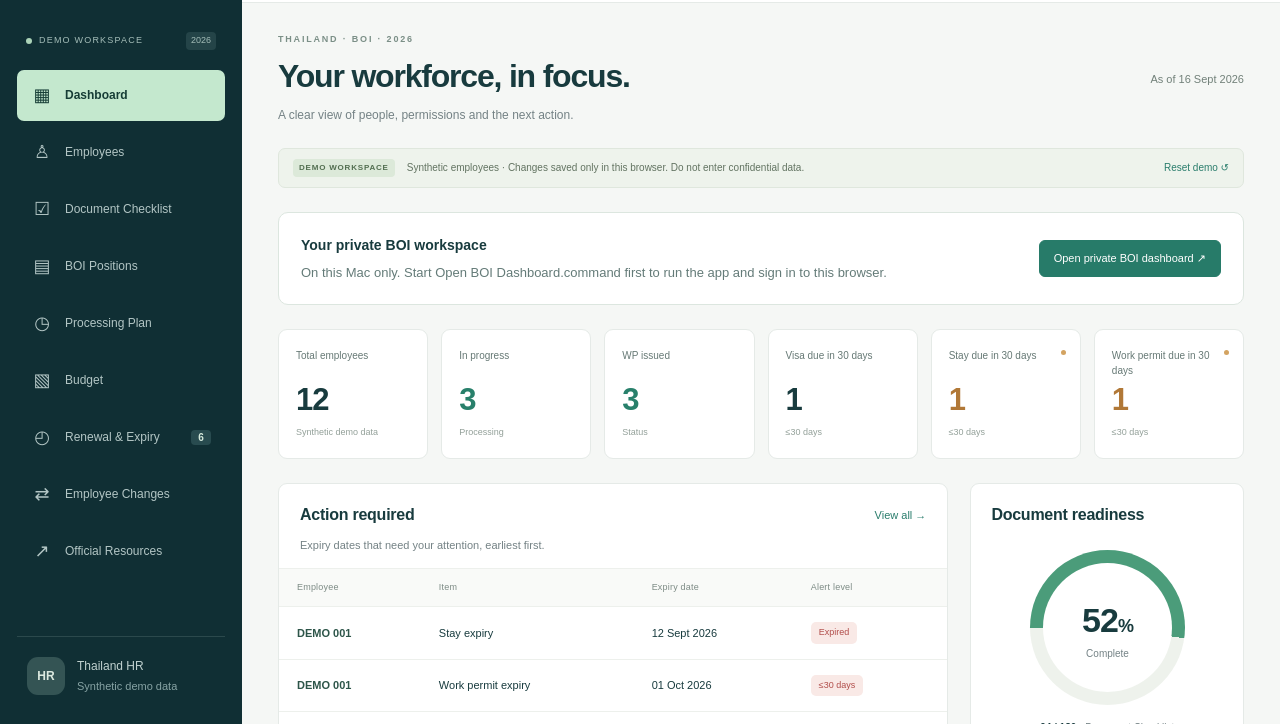
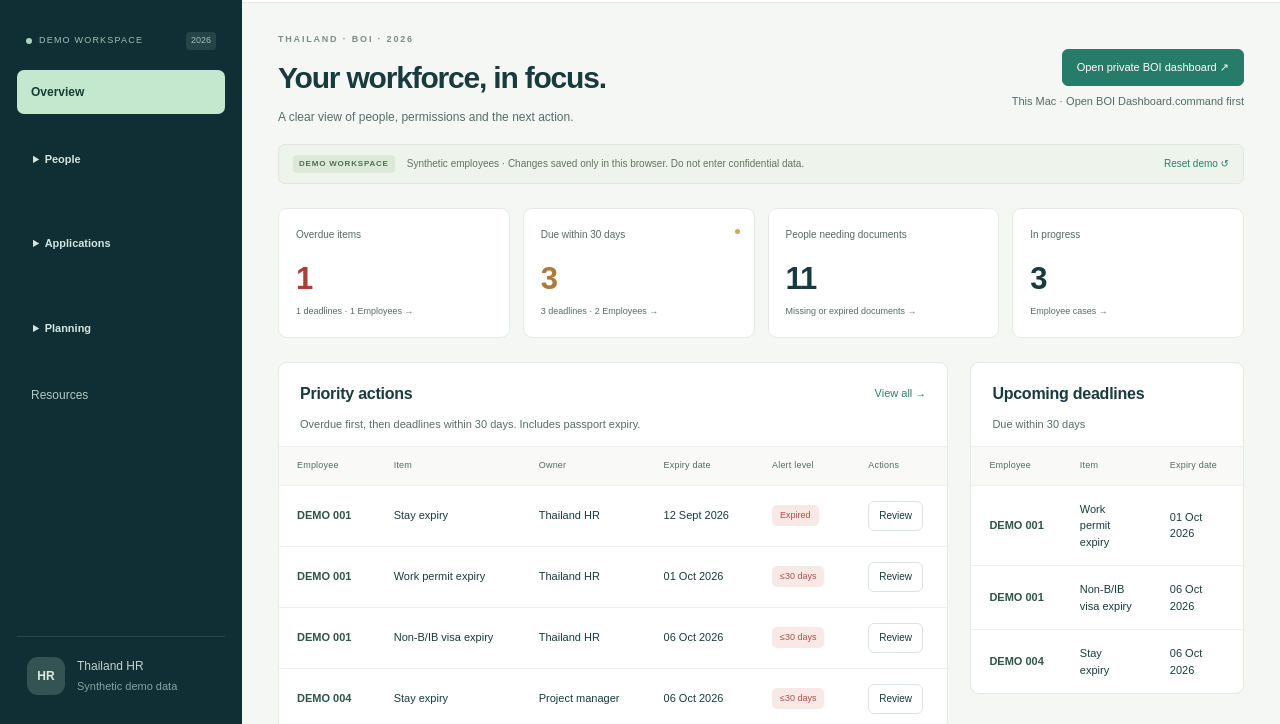
Before and after one commit to tonkla112/thailand-boi-china-toolkit-2026, a website with bundled scripts: page index.html in a window 1280 px wide. Shown: the part 75-799 px from the top of the page. Built offline with nearby package versions, Linux system fonts and the light colour scheme.

Commit message:
Prioritize dashboard actions and group navigation

```diff
--- a/css/styles.css
+++ b/css/styles.css
@@ -1460,3 +1460,96 @@ dialog > details {
     flex-direction: column;
   }
 }
+/* Keep decisions and deadlines ahead of background reporting. */
+.nav-group summary {
+  cursor: pointer;
+  padding: 17px 16px;
+  color: #d4e4df;
+  font-weight: 600;
+  border-radius: 7px;
+}
+.nav-group summary:hover {
+  background: #24484b;
+}
+.nav-group .nav-item {
+  margin-left: 14px;
+  padding-block: 12px;
+  font-size: 12px;
+}
+.heading-action {
+  display: flex;
+  flex-direction: column;
+  align-items: flex-end;
+  gap: 7px;
+}
+.heading-action small {
+  max-width: 310px;
+  color: #526b67;
+  font-size: 11px;
+  text-align: right;
+}
+.page-heading {
+  margin-bottom: 18px;
+}
+.page-heading h1 {
+  font-size: 30px;
+  margin: 8px 0;
+}
+.page-heading p,
+.panel-sub {
+  color: #566e68;
+}
+.priority-metrics {
+  grid-template-columns: repeat(4, minmax(0, 1fr));
+  margin-top: 20px;
+}
+.metric-link {
+  text-decoration: none;
+  color: inherit;
+  transition: border-color 0.15s;
+}
+.metric-link:hover {
+  border-color: #287e6c;
+  text-decoration: none;
+}
+.metric-link:focus-visible {
+  outline: 3px solid #287e6c;
+  outline-offset: 3px;
+}
+.metric-link.urgent strong {
+  color: #b23b36;
+}
+.metric > span,
+.metric small,
+th {
+  color: #556b65;
+}
+.readiness-summary {
+  padding: 4px 25px 26px;
+}
+.readiness-summary > strong {
+  font-size: 38px;
+  color: #a45e24;
+}
+.readiness-summary h3 {
+  margin: 3px 0;
+}
+.readiness-summary p {
+  color: #566e68;
+}
+@media (max-width: 800px) {
+  .priority-metrics {
+    grid-template-columns: repeat(2, minmax(0, 1fr));
+  }
+  .heading-action {
+    align-items: flex-start;
+  }
+  .heading-action small {
+    text-align: left;
+  }
+}
+@media (max-width: 500px) {
+  .page-heading h1 {
+    font-size: 26px;
+  }
+}
--- a/js/app.js
+++ b/js/app.js
@@ -128,33 +128,74 @@ function navigate(next) {
 }
 function shell() {
   const alerts = renewals(state).filter((r) => r.days <= 60).length;
-  return `<aside id="sidebar"><a class="brand" href="#dashboard"><span class="brand-mark">T<span>+</span></span><div>THAILAND BOI<small>${t("workspace")}</small></div></a><div class="workspace-tag"><span class="live-dot"></span>${t("demo")}<span>2026</span></div><nav aria-label="${t("menu")}">${routes.map((r, i) => `<a href="#${r}" class="nav-item ${route === r ? "active" : ""}" ${route === r ? 'aria-current="page"' : ""}><span class="nav-icon" aria-hidden="true">${icons[i]}</span>${t(r)}${r === "renewals" && alerts ? `<b>${alerts}</b>` : ""}</a>`).join("")}</nav><div class="sidebar-bottom"><span class="avatar">HR</span><div>${t("ownerHR")}<small>${t("demoData")}</small></div></div></aside><div class="main-shell"><header><div class="header-left"><button id="menu" class="icon-button" aria-label="${t("menu")}" aria-expanded="false">☰</button><span class="breadcrumb">${t("workspace")} <span>/</span> <b>${t(route)}</b></span></div><div class="header-right"><select id="language" aria-label="${t("language")}">${options(
+  return `<aside id="sidebar"><a class="brand" href="#dashboard"><span class="brand-mark">T<span>+</span></span><div>THAILAND BOI<small>${t("workspace")}</small></div></a><div class="workspace-tag"><span class="live-dot"></span>${t("demo")}<span>2026</span></div><nav aria-label="${t("menu")}">${[
+    ["overviewNav", ["dashboard"]],
+    ["peopleNav", ["employees", "changes"]],
+    ["applicationsNav", ["documents", "positions"]],
+    ["planningNav", ["batches", "renewals", "budget"]],
+    ["resourcesNav", ["resources"]],
+  ]
+    .map(([name, children]) =>
+      children.length === 1
+        ? `<a class="nav-item ${route === children[0] ? "active" : ""}" href="#${children[0]}" ${route === children[0] ? 'aria-current="page"' : ""}>${t(name)}</a>`
+        : `<details class="nav-group" ${children.includes(route) ? "open" : ""}><summary>${t(name)}</summary>${children.map((r) => `<a class="nav-item ${route === r ? "active" : ""}" href="#${r}" ${route === r ? 'aria-current="page"' : ""}>${t(r)}</a>`).join("")}</details>`,
+    )
+    .join(
+      "",
+    )}</nav><div class="sidebar-bottom"><span class="avatar">HR</span><div>${t("ownerHR")}<small>${t("demoData")}</small></div></div></aside><div class="main-shell"><header><div class="header-left"><button id="menu" class="icon-button" aria-label="${t("menu")}" aria-expanded="false">☰</button><span class="breadcrumb">${t("workspace")} <span>/</span> <b>${t(route)}</b></span></div><div class="header-right"><select id="language" aria-label="${t("language")}">${options(
     [
       ["en", "EN · English"],
       ["zh", "中文"],
       ["th", "ไทย"],
     ],
     language,
-  )}</select><button class="icon-button notification" data-nav="renewals" aria-label="${t("renewals")}">◴<i>${alerts}</i></button><span class="avatar small-avatar">HR</span></div></header><main id="main"><div class="page-heading"><div><div class="eyebrow">THAILAND · BOI · 2026</div><h1>${route === "dashboard" ? t("overview") : t(route)}</h1><p>${route === "dashboard" ? t("overviewSub") : route === "employees" ? t("appName") : route === "resources" ? t("reviewed") : t("sourceNote")}</p></div><div class="heading-action">${route === "employees" ? `<button class="button primary" data-edit="employees" data-id="">+ ${t("addEmployee")}</button>` : route === "changes" ? `<button class="button primary" data-edit="changes" data-id="">+ ${t("add")}</button>` : `<span class="today">${t("asOf")} ${date(today())}</span>`}</div></div><div class="demo-banner"><span class="demo-pill">${t("demo")}</span><span>${t("demoNote")}</span><button class="text-button" id="reset">${t("reset")} ↺</button></div>${route === "dashboard" ? `<section class="local-dashboard-shortcut"><div><strong>${t("privateDashboard")}</strong><p>${t("privateDashboardHelp")}</p></div><a class="button primary" href="http://127.0.0.1:4180/" target="_blank" rel="noopener noreferrer">${t("openPrivateDashboard")} ↗</a></section>` : ""}<div id="content"></div><footer>${t("appName")}<span>${t("asOf")} ${date(today())} · Asia/Bangkok</span></footer></main></div>`;
+  )}</select><button class="icon-button notification" data-nav="renewals" aria-label="${t("renewals")}">◴<i>${alerts}</i></button><span class="avatar small-avatar">HR</span></div></header><main id="main"><div class="page-heading"><div><div class="eyebrow">THAILAND · BOI · 2026</div><h1>${route === "dashboard" ? t("overview") : t(route)}</h1><p>${route === "dashboard" ? t("overviewSub") : route === "employees" ? t("appName") : route === "resources" ? t("reviewed") : t("sourceNote")}</p></div><div class="heading-action">${route === "dashboard" ? `<a class="button primary" href="http://127.0.0.1:4180/" target="_blank" rel="noopener noreferrer">${t("openPrivateDashboard")} ↗</a><small>${t("localLaunchHint")}</small>` : route === "employees" ? `<button class="button primary" data-edit="employees" data-id="">+ ${t("addEmployee")}</button>` : route === "changes" ? `<button class="button primary" data-edit="changes" data-id="">+ ${t("add")}</button>` : `<span class="today">${t("todayLabel")} ${date(today())}</span>`}</div></div><div class="demo-banner"><span class="demo-pill">${t("demo")}</span><span>${t("demoNote")}</span><button class="text-button" id="reset">${t("reset")} ↺</button></div><div id="content"></div><footer>${t("appName")}<span>${t("todayLabel")} ${date(today())} · Asia/Bangkok</span></footer></main></div>`;
 }
 function dashboard() {
-  const r = renewals(state),
-    within = (k) =>
-      r.filter((x) => x.item === k && x.days >= 0 && x.days <= 30).length;
-  const active = state.employees;
-  const count = (s) => active.filter((e) => e.status === s).length;
-  const allDone = active.map((e) => completion(state, e.id));
-  const sum = allDone.reduce((a, p) => a + p.done, 0),
-    total = allDone.reduce((a, p) => a + p.total, 0);
-  return `<div class="metrics">${metric(t("totalEmployees"), active.length, t("demoData"))}${metric(t("inProgress"), count("processing"), t("processing"), "teal")}${metric(t("wpIssued"), count("wpIssued"), t("status"), "teal")}${metric(t("visa30"), within("visaExpiry"), t("red"))}${metric(t("stay30"), within("stayExpiry"), t("red"), "warning")}${metric(t("wp30"), within("wpExpiry"), t("red"), "warning")}</div><div class="dashboard-grid"><div>${section(t("actionRequired"), `<p class="panel-sub">${t("expirySub")}</p>${renewalTable(r.filter((x) => x.days <= 60).slice(0, 5), true)}`, `<button class="text-button" data-nav="renewals">${t("viewAll")} →</button>`)}</div><div class="readiness">${section(t("documentProgress"), `<div class="ring" style="--percent:${total ? (sum / total) * 100 : 0}"><div><strong>${total ? Math.round((sum / total) * 100) : 0}<small>%</small></strong><span>${t("complete")}</span></div></div><div class="readiness-foot"><b>${sum} / ${total}</b><span>${t("documents")}</span></div><button class="button full" data-nav="documents">${t("viewAll")} →</button>`)}</div></div><div class="two-columns">${section(t("statusChart"), `<div class="chart">${statuses.map((s) => `<div class="chart-row"><span>${text(s)}</span><div><i style="width:${active.length ? (count(s) / active.length) * 100 : 0}%"></i></div><b>${count(s)}</b></div>`).join("")}</div>`)}${section(
-    t("departmentChart"),
-    `<div class="chart">${[...new Set(active.map((e) => local(e.department)))]
-      .map((dep) => {
-        let n = active.filter((e) => local(e.department) === dep).length;
-        return `<div class="chart-row"><span>${esc(dep)}</span><div><i style="width:${active.length ? (n / active.length) * 100 : 0}%"></i></div><b>${n}</b></div>`;
-      })
+  const active = state.employees.filter((e) => e.status !== "left");
+  const ids = new Set(active.map((e) => e.id));
+  const r = renewals(state).filter((r) => ids.has(r.employeeId));
+  const overdue = r.filter((r) => r.days < 0);
+  const upcoming = r.filter((r) => r.days >= 0 && r.days <= 30);
+  const missing = active.flatMap((e) =>
+    state.documents
+      .filter((d) =>
+        ["missing", "expired"].includes(
+          state.employeeDocuments[e.id + ":" + d.id]?.status,
+        ),
+      )
+      .map((d) => ({ e, d })),
+  );
+  const affected = new Set(missing.map(({ e }) => e.id)).size;
+  const count = (status) => active.filter((e) => e.status === status).length;
+  const card = (title, value, sub, dest, tone = "") =>
+    `<a class="metric metric-link ${tone}" href="#${dest}"><span>${t(title)}</span><strong>${value}</strong><small>${sub} →</small></a>`;
+  const scope = (rows) =>
+    `${rows.length} ${t("deadlinesLabel")} · ${new Set(rows.map((r) => r.employeeId)).size} ${t("employees")}`;
+  const actions = r
+    .filter((r) => r.days <= 30)
+    .slice(0, 6)
+    .map((r) => [
+      employeeLink(r.employeeId),
+      label("employees", r.item),
+      text(r.owner) || t("unknown"),
+      date(r.expiry),
+      badge(r.alert),
+      `<button class="button small" data-renewal="${esc(r.id)}">${t("reviewAction")}</button>`,
+    ]);
+  const completions = active.map((e) => completion(state, e.id));
+  const done = completions.reduce((sum, c) => sum + c.done, 0),
+    total = completions.reduce((sum, c) => sum + c.total, 0);
+  return `<div class="metrics priority-metrics">${card("overdueItems", overdue.length, scope(overdue), "renewals", "urgent")}${card("due30", upcoming.length, scope(upcoming), "renewals", "warning")}${card("documentCases", affected, t("missingExpired"), "documents")}${card("inProgress", count("processing"), t("employeeCases"), "employees")}</div><div class="dashboard-grid"><div>${section(t("priorityActions"), `<p class="panel-sub">${t("priorityHelp")}</p>${table([t("employee"), t("item"), t("owner"), t("expiry"), t("alert"), t("actions")], actions)}`, `<button class="text-button" data-nav="renewals">${t("viewAll")} →</button>`)}</div><div>${section(t("upcomingDeadlines"), `<p class="panel-sub">${t("due30")}</p>${renewalTable(upcoming.slice(0, 4), true)}`)}</div></div><div class="two-columns">${section(t("documentProgress"), `<div class="readiness-summary"><strong>${missing.length}</strong><h3>${t("missingExpired")}</h3><p>${affected} ${t("employees")} · ${done} / ${total} ${t("complete")}</p><button class="button" data-nav="documents">${t("reviewDocuments")} →</button></div>`)}${section(
+    t("statusChart"),
+    `<p class="panel-sub">${t("totalEmployees")}: ${active.length} · ${t("wpIssued")}: ${count("wpIssued")}</p><div class="chart">${statuses
+      .filter((s) => s !== "left")
+      .map(
+        (status) =>
+          `<div class="chart-row"><span>${text(status)}</span><div><i style="width:${active.length ? (count(status) / active.length) * 100 : 0}%"></i></div><b>${count(status)}</b></div>`,
+      )
       .join("")}</div>`,
-  )}</div><div class="resource-callout"><span class="resource-icon">↗</span><div><b>${text(state.notices[0].name)}</b><p>${text(state.notices[0].text)}</p></div><button class="button" data-nav="resources">${t("resources")} →</button></div>`;
+  )}</div>`;
 }
 function renewalTable(rows, compact = false) {
   return table(
--- a/js/translations.js
+++ b/js/translations.js
@@ -1,6 +1,44 @@
 export const dictionary = {};
 const add = (key, en, zh, th) => (dictionary[key] = { en, zh, th });
 const rows = [
+  ["todayLabel", "Today", "今天", "วันนี้"],
+  ["overviewNav", "Overview", "总览", "ภาพรวม"],
+  ["peopleNav", "People", "人员", "บุคลากร"],
+  ["applicationsNav", "Applications", "申请", "คำขอ"],
+  ["planningNav", "Planning", "计划", "การวางแผน"],
+  ["resourcesNav", "Resources", "资源", "แหล่งข้อมูล"],
+  ["overdueItems", "Overdue items", "已逾期事项", "รายการเกินกำหนด"],
+  ["due30", "Due within 30 days", "30 天内到期", "ครบกำหนดภายใน 30 วัน"],
+  [
+    "documentCases",
+    "People needing documents",
+    "材料待处理人员",
+    "บุคลากรที่ต้องติดตามเอกสาร",
+  ],
+  [
+    "missingExpired",
+    "Missing or expired documents",
+    "缺失或过期材料",
+    "เอกสารขาดหรือหมดอายุ",
+  ],
+  ["employeeCases", "Employee cases", "员工办理记录", "รายการของพนักงาน"],
+  ["deadlinesLabel", "deadlines", "个到期事项", "กำหนดเวลา"],
+  ["reviewAction", "Review", "查看", "ตรวจสอบ"],
+  ["priorityActions", "Priority actions", "优先事项", "รายการเร่งด่วน"],
+  [
+    "priorityHelp",
+    "Overdue first, then deadlines within 30 days. Includes passport expiry.",
+    "先处理逾期，再处理 30 天内到期事项，包括护照。",
+    "แสดงรายการเกินกำหนดก่อน ตามด้วยรายการครบกำหนดใน 30 วัน รวมวันหมดอายุหนังสือเดินทาง",
+  ],
+  ["upcomingDeadlines", "Upcoming deadlines", "即将到期", "กำหนดที่กำลังจะถึง"],
+  ["reviewDocuments", "Review documents", "查看材料", "ตรวจสอบเอกสาร"],
+  [
+    "localLaunchHint",
+    "This Mac · Open BOI Dashboard.command first",
+    "此 Mac · 请先运行 Open BOI Dashboard.command",
+    "Mac เครื่องนี้ · เปิด Open BOI Dashboard.command ก่อน",
+  ],
   [
     "privateDashboard",
     "Your private BOI workspace",
```
